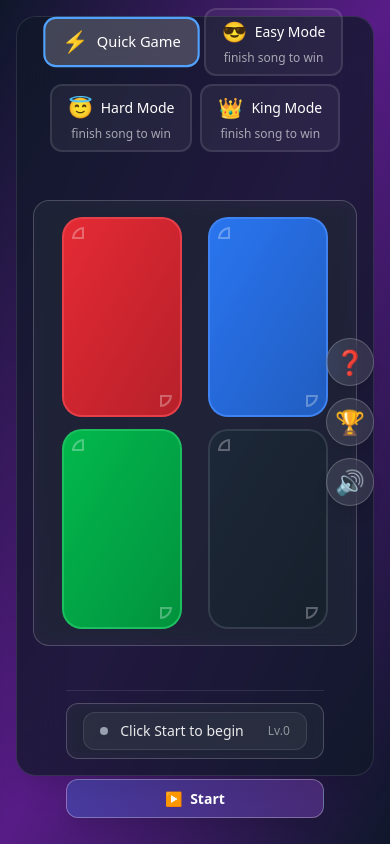
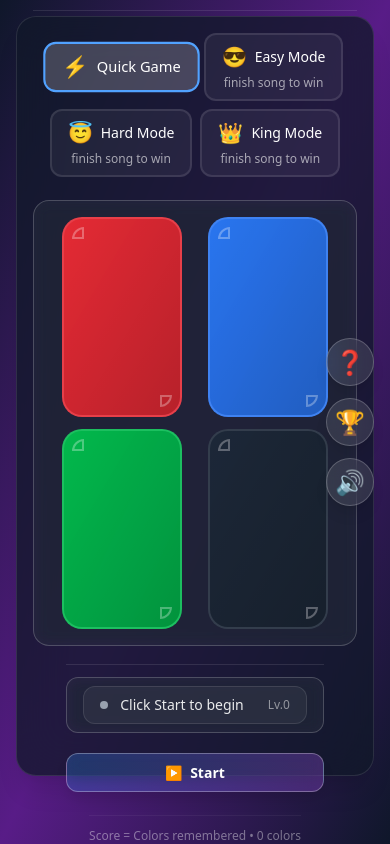
Before and after one commit to martic01/memorygame, a React (Vite) app: page / in a window 390 px wide. Both pictures are taken after typing "Sample" into the empty fields and a click on the button "Start Playing". Built offline with nearby package versions, Linux system fonts and the light colour scheme.

Commit message:
add this res

```diff
--- a/src/index.css
+++ b/src/index.css
@@ -256,7 +256,7 @@
     flex-direction: column;
     justify-content: center;
     align-items: center;
-    gap: 2rem;
+    gap: 0.4rem;
   }
 }
 
```
